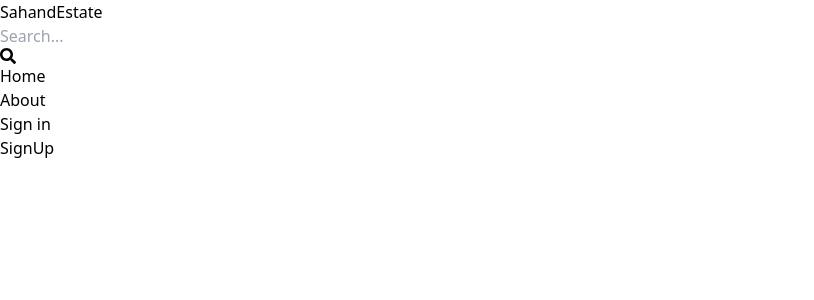
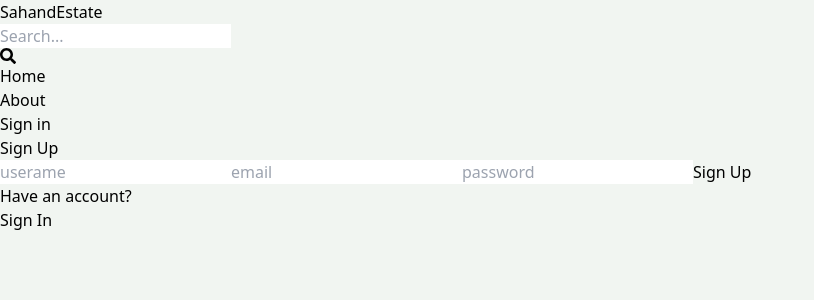
Before and after one commit to wenbo2978/mern-estate, a React (Vite) app in the folder client/: page /sign-up in a window 1280 px wide. Shown: the top 300 px of the page, without its empty margins (0-814 px from the left). Built offline with nearby package versions, Linux system fonts and the light colour scheme.

Commit message:
complete sign up UI

```diff
--- a/client/src/index.css
+++ b/client/src/index.css
@@ -1,3 +1,7 @@
 @tailwind base;
 @tailwind components;
 @tailwind utilities;
+
+body{
+  background-color: rgb(241, 245, 241);
+}
--- a/client/src/pages/SignUp.jsx
+++ b/client/src/pages/SignUp.jsx
@@ -1,9 +1,26 @@
 import React from 'react'
+import {Link} from 'react-router-dom'
 
 const SignUp = () => {
   return (
-    <div>
-      SignUp
+    <div className='p-3 max-w-lg mx-auto'>
+      <h1 className='text-3xl text-center font-semibold my-7'>
+        Sign Up
+      </h1>
+      <form className='flex flex-col gap-4'>
+        <input type='text' placeholder='userame' className='border p-3 rounded-lg' id='username'/>
+        <input type='email' placeholder='email' className='border p-3 rounded-lg' id='email'/>
+        <input type='password' placeholder='password' className='border p-3 rounded-lg' id='password'/>
+        <button className='bg-slate-700 text-white p-3 rounded-lg uppercase hover:opacity-95 disabled:opacity-80'>
+          Sign Up
+        </button>
+      </form>
+      <div className='flex gap-2 mt-5'>
+        <p>Have an account?</p>
+        <Link to={'/sign-in'}>
+          <span className='text-blue-700'>Sign In</span>
+        </Link>
+      </div>
     </div>
   )
 }
```
